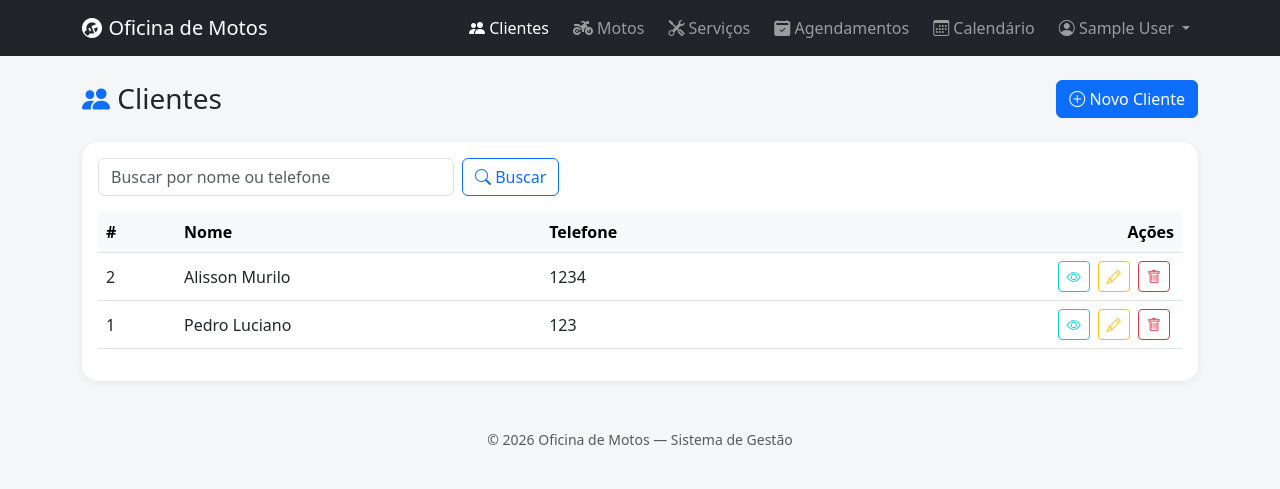
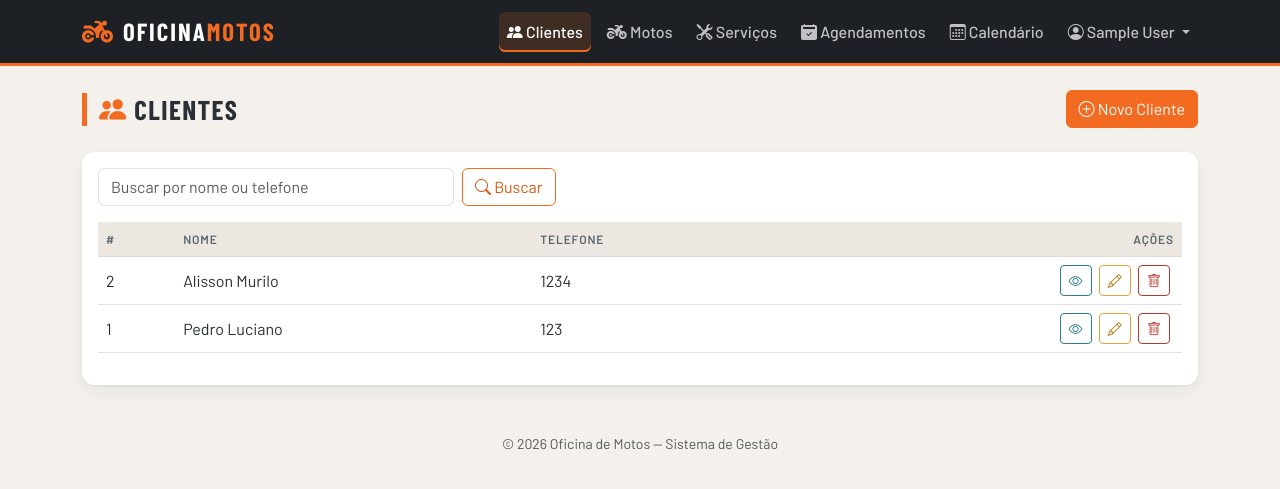
Before and after one commit to Alisson-Murilo/ProjetoAgendaOficina, a Laravel app: page /cliente in a window 1280 px wide. Shown: the top 489 px of the page. Run offline with Laravel 12, Linux system fonts and the light colour scheme; the visitor is signed in with stand-in values (Sample User, id 1); data comes from the database, SQL or seed files in the repository.

Commit message:
login, cruds, calendário e visual

```diff
--- /dev/null
+++ b/public/css/oficina.css
@@ -0,0 +1,232 @@
+:root {
+    --of-graphite: #1d2125;
+    --of-graphite-2: #2b3036;
+    --of-orange: #f26b21;
+    --of-orange-dark: #d85a14;
+    --of-sand: #f4f1ec;
+    --of-slate: #5b6670;
+
+    --bs-body-font-family: 'Barlow', system-ui, -apple-system, 'Segoe UI', sans-serif;
+    --bs-body-color: #2a2f35;
+
+    --bs-primary: #f26b21;
+    --bs-primary-rgb: 242, 107, 33;
+    --bs-primary-bg-subtle: #fde9dc;
+    --bs-primary-border-subtle: #f9c6a5;
+    --bs-primary-text-emphasis: #8f3a0c;
+
+    --bs-secondary: #5b6670;
+    --bs-secondary-rgb: 91, 102, 112;
+
+    --bs-success: #4c8c4a;
+    --bs-success-rgb: 76, 140, 74;
+    --bs-success-bg-subtle: #e3f0e2;
+
+    --bs-info: #2a7f8f;
+    --bs-info-rgb: 42, 127, 143;
+    --bs-info-bg-subtle: #dcefef;
+
+    --bs-warning: #e9a23b;
+    --bs-warning-rgb: 233, 162, 59;
+    --bs-warning-bg-subtle: #fbeed6;
+
+    --bs-danger: #b3392c;
+    --bs-danger-rgb: 179, 57, 44;
+    --bs-danger-bg-subtle: #f6dedb;
+
+    --bs-link-color: #d85a14;
+    --bs-link-color-rgb: 216, 90, 20;
+    --bs-link-hover-color: #b84a0e;
+    --bs-link-hover-color-rgb: 184, 74, 14;
+}
+
+body {
+    background-color: var(--of-sand);
+    font-family: var(--bs-body-font-family);
+}
+
+h1, h2, h3, h4, h5, h6, .h1, .h2, .h3, .h4, .h5, .h6 {
+    font-family: 'Barlow Condensed', var(--bs-body-font-family);
+    font-weight: 700;
+    letter-spacing: .02em;
+}
+
+/* ---------- Navbar ---------- */
+.app-navbar {
+    background: var(--of-graphite);
+    border-bottom: 3px solid var(--of-orange);
+}
+.app-navbar .navbar-brand {
+    font-family: 'Barlow Condensed', sans-serif;
+    font-weight: 700;
+    font-size: 1.55rem;
+    letter-spacing: .08em;
+    text-transform: uppercase;
+    color: #fff;
+}
+.app-navbar .navbar-brand i { color: var(--of-orange); margin-right: .5rem; }
+.app-navbar .navbar-brand span { color: var(--of-orange); }
+.app-navbar .nav-link {
+    color: rgba(255, 255, 255, .72);
+    font-weight: 500;
+    border-radius: .4rem;
+}
+.app-navbar .nav-link:hover { color: #fff; }
+.app-navbar .nav-link.active {
+    color: #fff;
+    background: rgba(242, 107, 33, .16);
+    box-shadow: inset 0 -2px 0 var(--of-orange);
+}
+
+/* ---------- Cabeçalho de página e cards ---------- */
+.page-header {
+    display: flex;
+    align-items: center;
+    justify-content: space-between;
+    flex-wrap: wrap;
+    gap: .75rem;
+    margin-bottom: 1.5rem;
+}
+.page-header h1 {
+    font-size: 1.7rem;
+    text-transform: uppercase;
+    letter-spacing: .05em;
+    padding-left: .75rem;
+    border-left: 5px solid var(--of-orange);
+}
+.page-card {
+    border: none;
+    border-radius: .75rem;
+    box-shadow: 0 1px 3px rgba(29, 33, 37, .08), 0 8px 20px rgba(29, 33, 37, .05);
+}
+.card-cta {
+    border: none;
+    border-top: 3px solid transparent;
+    border-radius: .75rem;
+    box-shadow: 0 1px 3px rgba(29, 33, 37, .08), 0 8px 20px rgba(29, 33, 37, .05);
+    transition: transform .15s ease, box-shadow .15s ease, border-color .15s ease;
+}
+.card-cta:hover {
+    transform: translateY(-4px);
+    border-top-color: var(--of-orange);
+    box-shadow: 0 10px 24px rgba(29, 33, 37, .12);
+}
+.card-cta .icon-wrap {
+    width: 56px;
+    height: 56px;
+    border-radius: .75rem;
+    display: flex;
+    align-items: center;
+    justify-content: center;
+    font-size: 1.5rem;
+}
+.table-actions a, .table-actions button { margin-right: .25rem; }
+
+/* ---------- Tabelas ---------- */
+.table { --bs-table-hover-bg: #fdf3ec; }
+.table-light {
+    --bs-table-bg: #ece8e1;
+    --bs-table-color: var(--of-slate);
+    --bs-table-border-color: #e0dbd2;
+}
+.table thead th {
+    font-size: .75rem;
+    text-transform: uppercase;
+    letter-spacing: .07em;
+}
+
+/* ---------- Botões ---------- */
+.btn-primary {
+    --bs-btn-color: #fff; --bs-btn-bg: var(--of-orange); --bs-btn-border-color: var(--of-orange);
+    --bs-btn-hover-color: #fff; --bs-btn-hover-bg: var(--of-orange-dark); --bs-btn-hover-border-color: var(--of-orange-dark);
+    --bs-btn-active-color: #fff; --bs-btn-active-bg: #b84a0e; --bs-btn-active-border-color: #b84a0e;
+    --bs-btn-focus-shadow-rgb: 242, 107, 33;
+}
+.btn-outline-primary {
+    --bs-btn-color: var(--of-orange-dark); --bs-btn-border-color: var(--of-orange);
+    --bs-btn-hover-color: #fff; --bs-btn-hover-bg: var(--of-orange); --bs-btn-hover-border-color: var(--of-orange);
+    --bs-btn-active-color: #fff; --bs-btn-active-bg: var(--of-orange-dark); --bs-btn-active-border-color: var(--of-orange-dark);
+    --bs-btn-focus-shadow-rgb: 242, 107, 33;
+}
+.btn-outline-info {
+    --bs-btn-color: #2a7f8f; --bs-btn-border-color: #2a7f8f;
+    --bs-btn-hover-color: #fff; --bs-btn-hover-bg: #2a7f8f; --bs-btn-hover-border-color: #2a7f8f;
+    --bs-btn-active-color: #fff; --bs-btn-active-bg: #226876; --bs-btn-active-border-color: #226876;
+}
+.btn-outline-warning {
+    --bs-btn-color: #b9770e; --bs-btn-border-color: #e9a23b;
+    --bs-btn-hover-color: #1d2125; --bs-btn-hover-bg: #e9a23b; --bs-btn-hover-border-color: #e9a23b;
+    --bs-btn-active-color: #1d2125; --bs-btn-active-bg: #d9902a; --bs-btn-active-border-color: #d9902a;
+}
+.btn-outline-danger {
+    --bs-btn-color: #b3392c; --bs-btn-border-color: #b3392c;
+    --bs-btn-hover-color: #fff; --bs-btn-hover-bg: #b3392c; --bs-btn-hover-border-color: #b3392c;
+    --bs-btn-active-color: #fff; --bs-btn-active-bg: #962e23; --bs-btn-active-border-color: #962e23;
+}
+.btn-info {
+    --bs-btn-color: #fff; --bs-btn-bg: #2a7f8f; --bs-btn-border-color: #2a7f8f;
+    --bs-btn-hover-color: #fff; --bs-btn-hover-bg: #226876; --bs-btn-hover-border-color: #226876;
+}
+.btn-warning {
+    --bs-btn-color: #1d2125; --bs-btn-bg: #e9a23b; --bs-btn-border-color: #e9a23b;
+    --bs-btn-hover-color: #1d2125; --bs-btn-hover-bg: #d9902a; --bs-btn-hover-border-color: #d9902a;
+}
+.text-bg-info { color: #fff !important; }
+
+/* ---------- Formulários e paginação ---------- */
+.form-control:focus, .form-select:focus {
+    border-color: var(--of-orange);
+    box-shadow: 0 0 0 .25rem rgba(242, 107, 33, .2);
+}
+.form-check-input:checked {
+    background-color: var(--of-orange);
+    border-color: var(--of-orange);
+}
+.form-label { font-weight: 500; color: #3a4047; }
+.pagination {
+    --bs-pagination-color: var(--of-orange-dark);
+    --bs-pagination-hover-color: var(--of-orange-dark);
+    --bs-pagination-focus-color: var(--of-orange-dark);
+    --bs-pagination-active-bg: var(--of-orange);
+    --bs-pagination-active-border-color: var(--of-orange);
+}
+
+/* ---------- Calendário (FullCalendar) ---------- */
+.fc {
+    --fc-button-bg-color: var(--of-graphite);
+    --fc-button-border-color: var(--of-graphite);
+    --fc-button-hover-bg-color: var(--of-graphite-2);
+    --fc-button-hover-border-color: var(--of-graphite-2);
+    --fc-button-active-bg-color: var(--of-orange);
+    --fc-button-active-border-color: var(--of-orange);
+    --fc-today-bg-color: #fdf3ec;
+    --fc-border-color: #e3ded5;
+}
+.fc .fc-toolbar-title {
+    font-family: 'Barlow Condensed', sans-serif;
+    text-transform: uppercase;
+    letter-spacing: .05em;
+}
+
+/* ---------- Telas de acesso ---------- */
+.auth-body {
+    background: radial-gradient(circle at 20% 10%, #2b3036 0, #1d2125 60%);
+}
+.auth-card {
+    width: 100%;
+    max-width: 420px;
+    border: 0;
+    border-top: 4px solid var(--of-orange);
+    border-radius: .75rem;
+    box-shadow: 0 20px 50px rgba(0, 0, 0, .35);
+}
+.auth-brand {
+    font-family: 'Barlow Condensed', sans-serif;
+    font-weight: 700;
+    font-size: 1.6rem;
+    letter-spacing: .1em;
+    text-transform: uppercase;
+    color: var(--of-graphite);
+}
+.auth-brand i { color: var(--of-orange); }
+.auth-brand span { color: var(--of-orange); }
--- a/resources/views/layouts/app.blade.php
+++ b/resources/views/layouts/app.blade.php
@@ -8,66 +8,19 @@
     <link href="https://cdn.jsdelivr.net/npm/bootstrap@5.3.0/dist/css/bootstrap.min.css" rel="stylesheet">
     <link href="https://cdn.jsdelivr.net/npm/bootstrap-icons@1.11.3/font/bootstrap-icons.min.css" rel="stylesheet">
     <link href="https://cdn.jsdelivr.net/npm/@fortawesome/fontawesome-free@6.5.1/css/all.min.css" rel="stylesheet">
-    <style>
-        body {
-            background-color: #f4f6f8;
-        }
-
-        .navbar-brand i {
-            margin-right: .4rem;
-        }
-
-        .page-header {
-            display: flex;
-            align-items: center;
-            justify-content: space-between;
-            flex-wrap: wrap;
-            gap: .75rem;
-            margin-bottom: 1.5rem;
-        }
-
-        .page-card {
-            border: none;
-            border-radius: 1rem;
-            box-shadow: 0 2px 8px rgba(0, 0, 0, 0.06);
-        }
-
-        .card-cta {
-            border: none;
-            border-radius: 1rem;
-            transition: transform 0.15s ease, box-shadow 0.15s ease;
-            box-shadow: 0 2px 8px rgba(0, 0, 0, 0.06);
-        }
-
-        .card-cta:hover {
-            transform: translateY(-4px);
-            box-shadow: 0 8px 20px rgba(0, 0, 0, 0.1);
-        }
-
-        .card-cta .icon-wrap {
-            width: 56px;
-            height: 56px;
-            border-radius: 50%;
-            display: flex;
-            align-items: center;
-            justify-content: center;
-            font-size: 1.5rem;
-        }
-
-        .table-actions a,
-        .table-actions button {
-            margin-right: .25rem;
-        }
-    </style>
+    <link rel="preconnect" href="https://fonts.googleapis.com">
+    <link rel="preconnect" href="https://fonts.gstatic.com" crossorigin>
+    <link href="https://fonts.googleapis.com/css2?family=Barlow:wght@400;500;600&family=Barlow+Condensed:wght@600;700&display=swap" rel="stylesheet">
+    <link href="{{ asset('css/oficina.css') }}" rel="stylesheet">
     @yield('styles')
 </head>
 
 <body>
 
-    <nav class="navbar navbar-dark bg-dark navbar-expand-lg mb-4">
+    <nav class="navbar navbar-dark navbar-expand-lg app-navbar mb-4">
         <div class="container">
             <a class="navbar-brand" href="{{ route('home') }}">
-                <i class="bi bi-wrench-adjustable-circle-fill"></i>Oficina de Motos
+                <i class="fa-solid fa-motorcycle"></i>Oficina<span>Motos</span>
             </a>
             <button class="navbar-toggler" type="button" data-bs-toggle="collapse" data-bs-target="#navMenu">
                 <span class="navbar-toggler-icon"></span>
--- a/routes/web.php
+++ b/routes/web.php
@@ -7,11 +7,13 @@ use App\Http\Controllers\ProfileController;
 use App\Http\Controllers\ServicoController;
 use Illuminate\Support\Facades\Route;
 
-Route::get('/', function () {
-    return view('welcome');
-})->name('home');
+Route::middleware('auth')->group(function () {
+    Route::get('/', function () {
+        return view('welcome');
+    })->name('home');
 
-Route::middleware('auth')->group(function () {
+    Route::get('/dashboard', fn () => redirect()->route('home'))->name('dashboard');
+
     Route::get('agendamento/calendario', [AgendamentoController::class, 'calendario'])->name('agendamento.calendario');
     Route::get('agendamento/eventos', [AgendamentoController::class, 'eventos'])->name('agendamento.eventos');
 
@@ -20,11 +22,9 @@ Route::middleware('auth')->group(function () {
     Route::resource('servico', ServicoController::class);
     Route::resource('agendamento', AgendamentoController::class);
 
-    Route::get('/dashboard', fn() => redirect()->route('home'))->name('dashboard');
-
     Route::get('/profile', [ProfileController::class, 'edit'])->name('profile.edit');
     Route::patch('/profile', [ProfileController::class, 'update'])->name('profile.update');
     Route::delete('/profile', [ProfileController::class, 'destroy'])->name('profile.destroy');
 });
 
-require __DIR__ . '/auth.php';
+require __DIR__.'/auth.php';
```
Also changed, not shown: app/Http/Controllers/AgendamentoController.php (+6 -6 lines), resources/views/agendamento/calendario.blade.php (+6 -6 lines), resources/views/layouts/auth.blade.php (+12 -17 lines).
